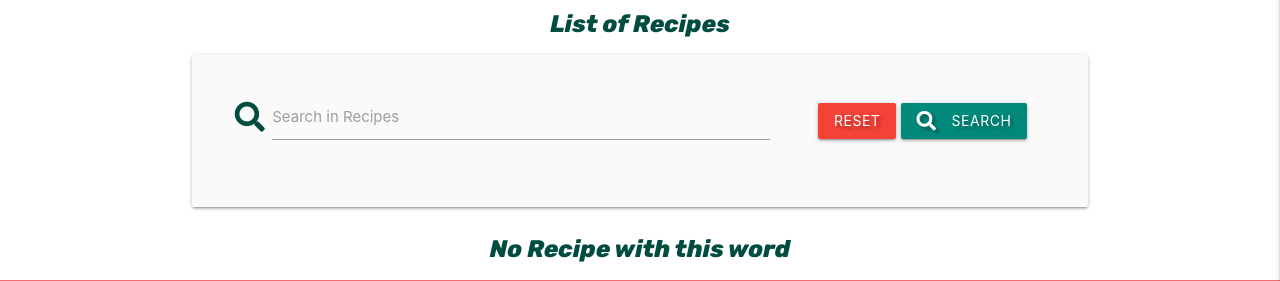
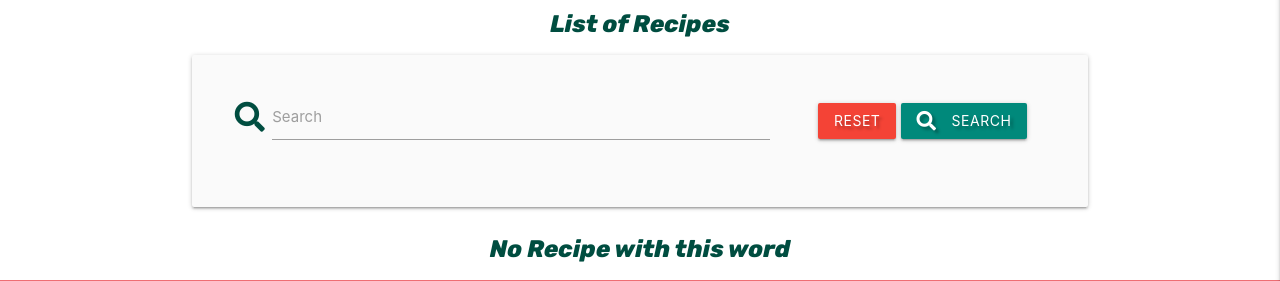
Before and after one commit to Code-Institute-Submissions/cookio, a Flask app: page / in a window 1280 px wide. Shown: the part 425-706 px from the top of the page. Run offline with Flask 2, Linux system fonts and the light colour scheme; data that the repository does not hold is empty; some libraries are stand-ins or nearby versions.

Commit message:
Final touches and cleaning up

```diff
--- a/templates/recipes.html
+++ b/templates/recipes.html
@@ -24,7 +24,7 @@
             <div class="input-field col s12 m8">
                 <i class="fas fa-search prefix teal-text text-darken-4"></i>
                 <input type="text" name="query" id="query" minlength="2" class="validate" required>
-                <label for="query">Search in Recipes</label>
+                <label for="query">Search</label>
             </div>
             <div class="col s12 m4">
                 <a href="{{ url_for('get_recipes') }}" class="red btn text-shadow">Reset</a>
```
